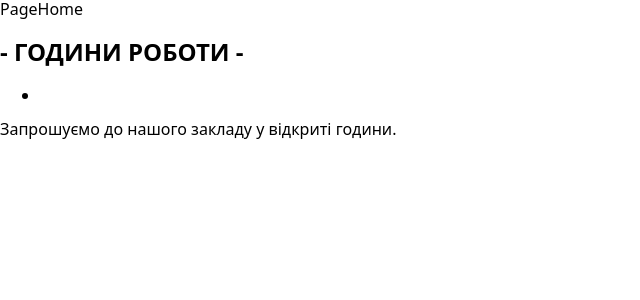
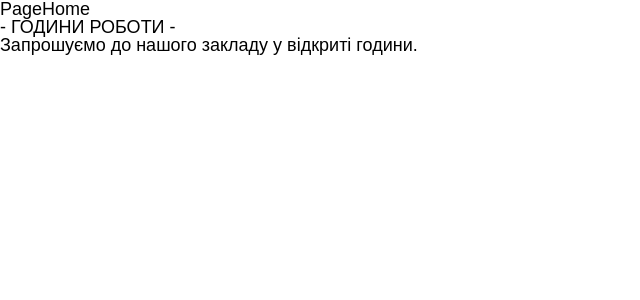
Before and after one commit to MEDOYED/restaurant-layout-template, a React (Vite) app: page / in a window 1280 px wide. Shown: the top 300 px of the page, without its empty margins (0-640 px from the left). Built offline with nearby package versions, Linux system fonts and the light colour scheme.

Commit message:
style(add reset styles)

```diff
--- a/src/main.scss
+++ b/src/main.scss
@@ -1 +1,3 @@
-@import 'node_modules/modern-normalize/modern-normalize.css';
+@import "node_modules/modern-normalize/modern-normalize.css";
+
+@import url("/src/shared/styles/reset.scss");
--- /dev/null
+++ b/src/shared/styles/reset.scss
@@ -0,0 +1,122 @@
+/* ====== reset css  ============= */
+/* ====== reset css  ============= */
+/* ====== reset css  ============= */
+
+* {
+  padding: 0;
+  margin: 0;
+  border: 0;
+}
+
+*,
+*:before,
+*:after {
+  -moz-box-sizing: border-box;
+  -webkit-box-sizing: border-box;
+  box-sizing: border-box;
+}
+
+:focus,
+:active {
+  outline: transparent;
+  outline-offset: 2px;
+}
+
+a:focus,
+a:active {
+  outline: transparent;
+  outline-offset: 2px;
+}
+
+:focus-visible {
+  outline: none;
+  box-shadow: 0 0 0 0.3rem rgba(107, 114, 128, 1);
+  transition: box-shadow 0.2s ease-in-out;
+}
+
+nav,
+footer,
+header,
+aside {
+  display: block;
+}
+
+html,
+body {
+  height: 100%;
+  width: 100%;
+  line-height: 1;
+  -ms-text-size-adjust: 100%;
+  -moz-text-size-adjust: 100%;
+  -webkit-text-size-adjust: 100%;
+  max-width: 100vw;
+  overflow-x: hidden;
+
+  font-family: "grstk peta", sans-serif;
+
+  font-size: 62.5%;
+}
+
+body {
+  font-size: 1.8rem;
+}
+
+input,
+button,
+textarea {
+  font-family: inherit;
+}
+
+input::-ms-clear {
+  display: none;
+}
+
+button {
+  padding: 0;
+  border: none;
+  font: inherit;
+  color: inherit;
+  background-color: transparent;
+  cursor: pointer;
+}
+
+button::-moz-focus-inner {
+  padding: 0;
+  border: 0;
+}
+
+a,
+a:visited {
+  text-decoration: none;
+}
+
+a:hover {
+  text-decoration: none;
+}
+
+ul li,
+menu li {
+  list-style: none;
+}
+
+img {
+  vertical-align: top;
+}
+
+h1,
+h2,
+h3,
+h4,
+h5,
+h6 {
+  font-size: inherit;
+  font-weight: inherit;
+}
+
+a {
+  color: inherit;
+}
+
+/* ====== reset css  ============= */
+/* ====== reset css  ============= */
+/* ====== reset css  ============= */
```
